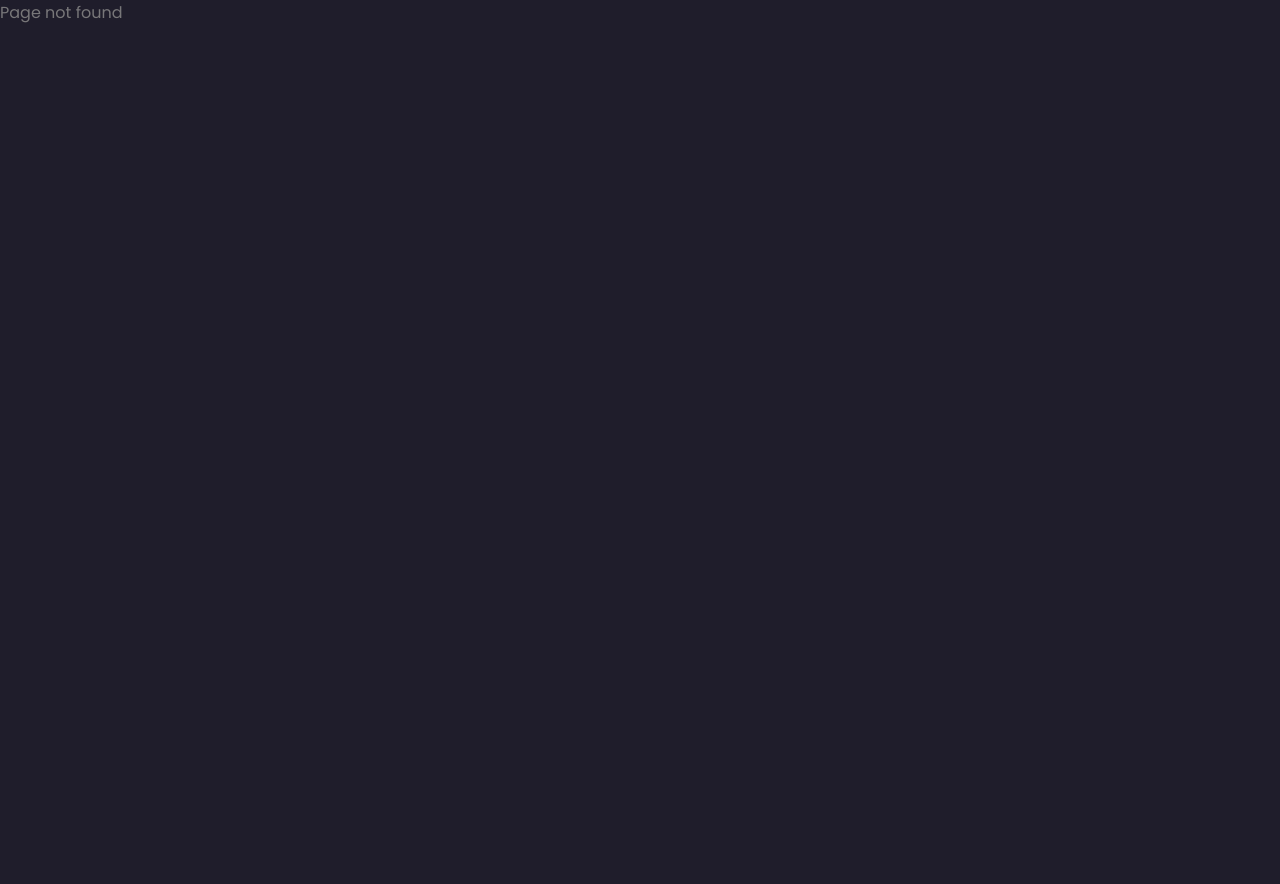
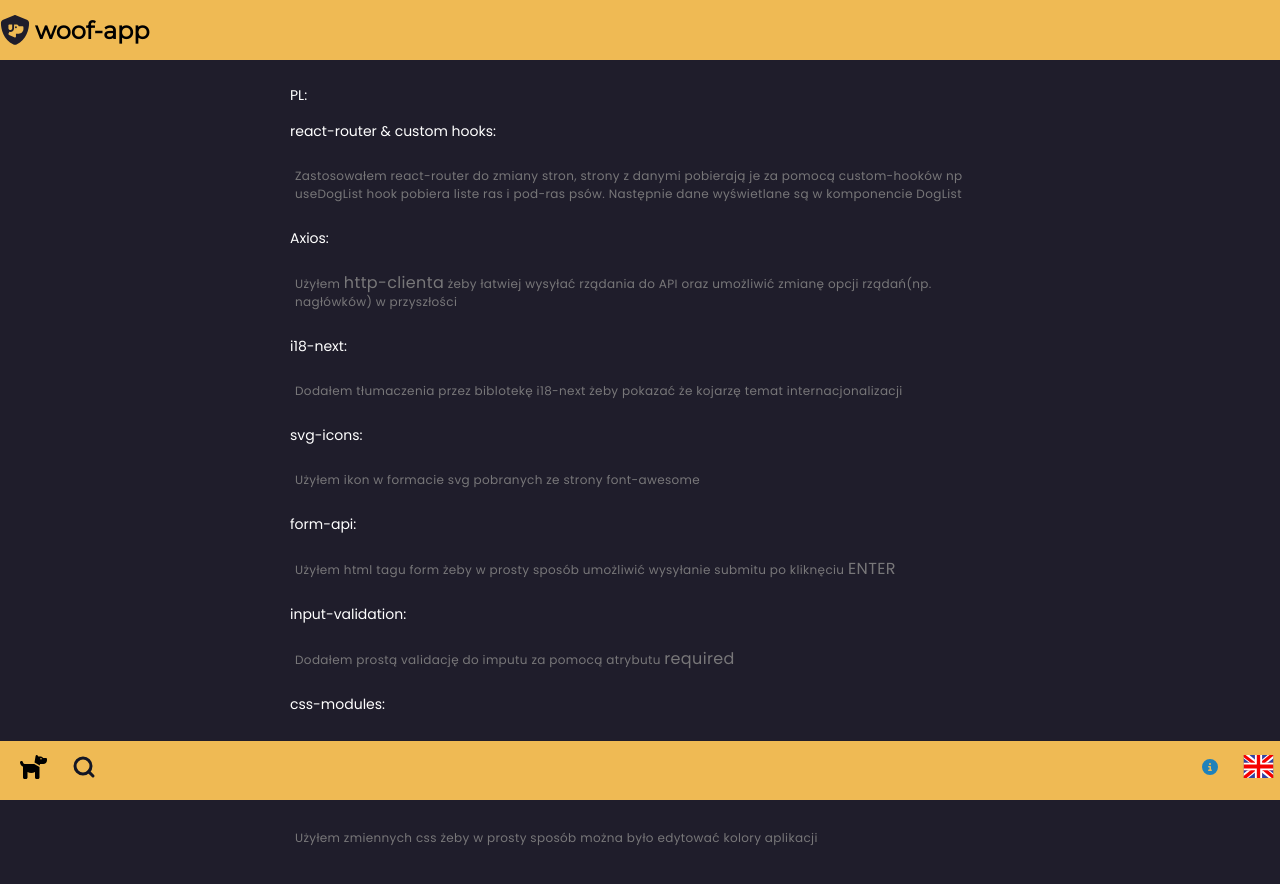
Before and after one commit to g-marcin/woof-app, a React (Vite) app: page /readme in a window 1280 px wide. Before the commit this address had no page. Shown: the top 884 px of the page. Before the commit the page ends 800 px from the top, so only its background shows below. Built offline with nearby package versions, Linux system fonts and the light colour scheme.

Commit message:
readme component in progress

```diff
--- a/src/common/i18next/langs/en.ts
+++ b/src/common/i18next/langs/en.ts
@@ -20,6 +20,7 @@ export const en = {
     search: "Search",
     clickMe: "Click me!",
     start: "Start",
+    readme: "Readme",
   },
   labels: {
     typeDog: "Type requested breed",
--- a/src/common/i18next/langs/pl.ts
+++ b/src/common/i18next/langs/pl.ts
@@ -19,7 +19,8 @@ export const pl = {
   buttons: {
     search: "Szukaj",
     clickMe: "Naciśnij mnie!",
-    start: "Rozpocznij",
+    start: "Dalej",
+    readme: "Readme",
   },
   labels: {
     typeDog: "Wpisz rasę, której szukasz",
--- a/src/components/layout/Navbar/Navbar.tsx
+++ b/src/components/layout/Navbar/Navbar.tsx
@@ -3,6 +3,7 @@ import { useTranslation } from "react-i18next";
 import { NavLink } from "react-router-dom";
 import dogIcon from "../../../assets/dog-solid.svg";
 import enFlag from "../../../assets/en.svg";
+import infoIcon from "../../../assets/info.svg";
 import plFlag from "../../../assets/pl.svg";
 import searchIcon from "../../../assets/search.svg";
 import { NavLinkState } from "../../../types";
@@ -36,6 +37,9 @@ export const Navbar: FC = () => {
         </NavLink>
       </span>
       <span className={styles["navbar-group"]}>
+        <NavLink to="/readme" className={navLinkState}>
+          <img src={infoIcon} alt="info-icon" className={styles.icon} />
+        </NavLink>
         <button onClick={onFlagClick} className={styles["button-language"]}>
           {language ? (
             <img src={plFlag} alt="polish-flag" />
--- a/src/components/layout/Navbar/navbar.module.css
+++ b/src/components/layout/Navbar/navbar.module.css
@@ -6,7 +6,7 @@
   display: flex;
   align-items: center;
   justify-content: space-between;
-  padding: 15px;
+  padding: 15px 20px;
   background: var(--secondary);
   z-index: 1;
 }
@@ -23,7 +23,7 @@
 }
 
 .button-language {
-  padding: 5px 15px;
+  margin-top: -2px;
 }
 
 .navbar-group {
--- a/src/modules/LandingPage/LandingPage.tsx
+++ b/src/modules/LandingPage/LandingPage.tsx
@@ -15,6 +15,9 @@ const LandingPage: FC = () => {
       <Link to="/home" className="primary">
         {t("buttons.start")}
       </Link>
+      <Link to="/home" className="primary">
+        {t("buttons.readme")}
+      </Link>
     </div>
   );
 };
--- /dev/null
+++ b/src/modules/Readme/Readme.tsx
@@ -0,0 +1,49 @@
+import { FC } from "react";
+import styles from "./readme.module.css";
+
+const Readme: FC = () => {
+  return (
+    <div className={styles["wrapper"]}>
+      <h1>PL:</h1>
+      <h1>react-router & custom hooks:</h1>
+      <p>
+        Zastosowałem react-router do zmiany stron, strony z danymi pobierają je za pomocą
+        custom-hooków np useDogList hook pobiera liste ras i pod-ras psów. Następnie dane
+        wyświetlane są w komponencie DogList
+      </p>
+
+      <h1>Axios:</h1>
+      <p>
+        Użyłem <b>http-clienta</b> żeby łatwiej wysyłać rządania do API oraz umożliwić
+        zmianę opcji rządań(np. nagłówków) w przyszłości
+      </p>
+      <h1>i18-next:</h1>
+      <p>
+        Dodałem tłumaczenia przez biblotekę i18-next żeby pokazać że kojarzę temat
+        internacjonalizacji
+      </p>
+      <h1>svg-icons:</h1>
+      <p>Użyłem ikon w formacie svg pobranych ze strony font-awesome</p>
+      <h1>form-api:</h1>
+      <p>
+        Użyłem html tagu form żeby w prosty sposób umożliwić wysyłanie submitu po
+        kliknęciu <b>ENTER</b>
+      </p>
+      <h1>input-validation:</h1>
+      <p>
+        Dodałem prostą validację do imputu za pomocą atrybutu <b>required</b>
+      </p>
+      <h1>css-modules:</h1>
+      <p>
+        Użyłem css modules żeby rozdzielić onentów do odzielnych plików co poprawia
+        enkapsulację styli
+      </p>
+      <h1>css-variables:</h1>
+      <p>
+        Użyłem zmiennych css żeby w prosty sposób można było edytować kolory aplikacji
+      </p>
+    </div>
+  );
+};
+
+export default Readme;
--- /dev/null
+++ b/src/modules/Readme/readme.module.css
@@ -0,0 +1,31 @@
+.wrapper {
+  display: flex;
+  flex-direction: column;
+  gap: 15px;
+  margin: 0 auto;
+  max-width: 700px;
+  padding: 0px 10px;
+  padding-top: 20px;
+  padding-bottom: 60px;
+}
+
+.icon {
+  background: var(--typography-primary);
+  border-radius: 50%;
+  width: 90px;
+  height: 90px;
+  padding: 70px;
+  margin: 35px 0;
+}
+
+.header {
+  padding: 20px 0;
+}
+
+.logo-text {
+  font-family: Montserrat;
+  font-size: 24px;
+  font-weight: 600;
+  color: var(--typography-headers);
+  text-decoration: none;
+}
--- a/src/router/AppRouter.tsx
+++ b/src/router/AppRouter.tsx
@@ -8,6 +8,7 @@ import { ErrorPage } from "./ErrorPage";
 const DogList = lazy(() => import("../modules/DogList/DogList"));
 const DogSearch = lazy(() => import("../modules/DogSearch/DogSearch"));
 const LandingPage = lazy(() => import("../modules/LandingPage/LandingPage"));
+const Readme = lazy(() => import("../modules/Readme/Readme"));
 export const AppRouter = createBrowserRouter([
   {
     path: "",
@@ -20,6 +21,14 @@ export const AppRouter = createBrowserRouter([
         element: (
           <Suspense fallback={<div>Loading...</div>}>
             <LandingPage />
+          </Suspense>
+        ),
+      },
+      {
+        path: "/readme",
+        element: (
+          <Suspense fallback={<div>Loading...</div>}>
+            <Readme />
           </Suspense>
         ),
       },
```
Also changed, not shown: src/assets/info.svg (added), 1 other file (tests, documents, lock files or other folders).
